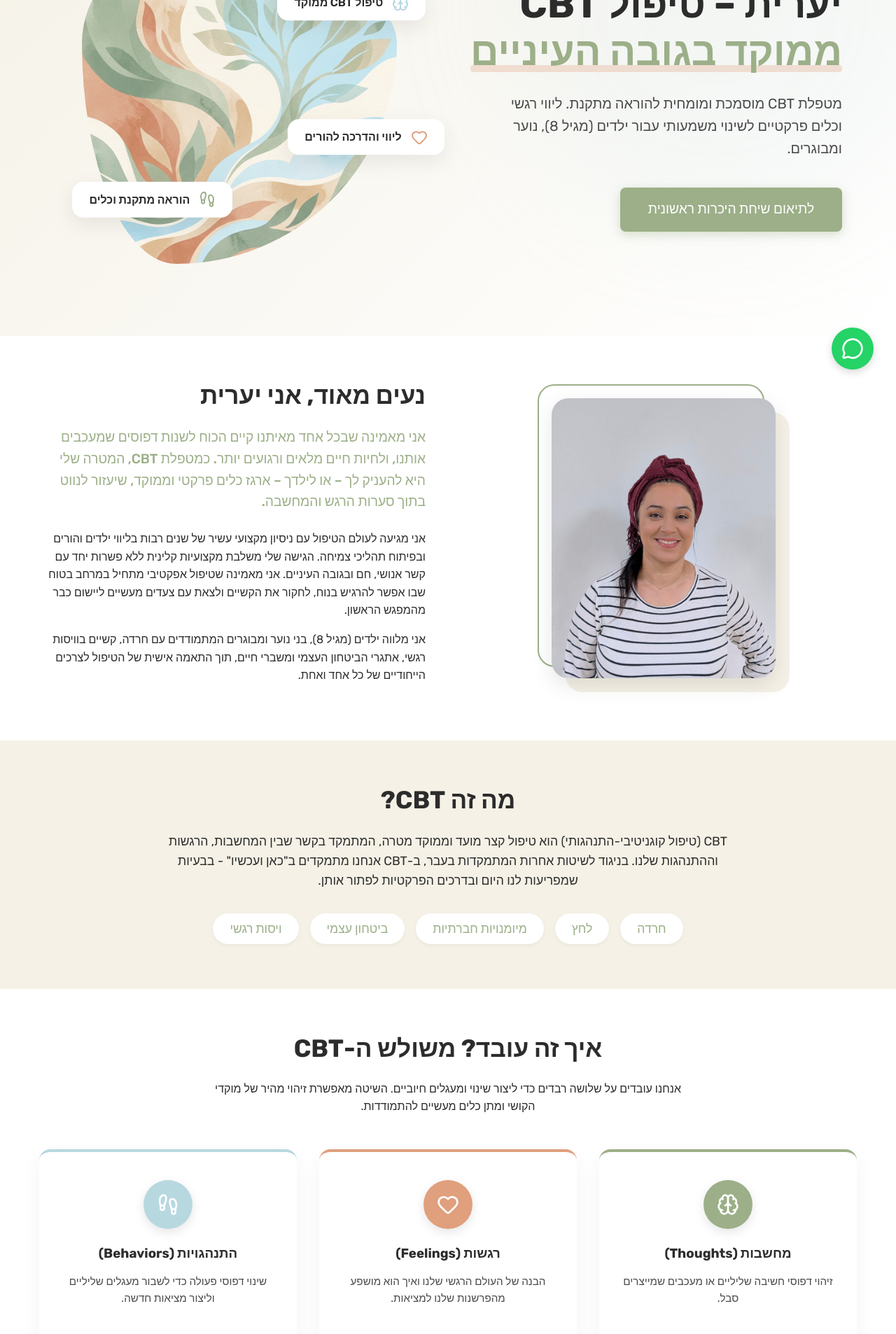
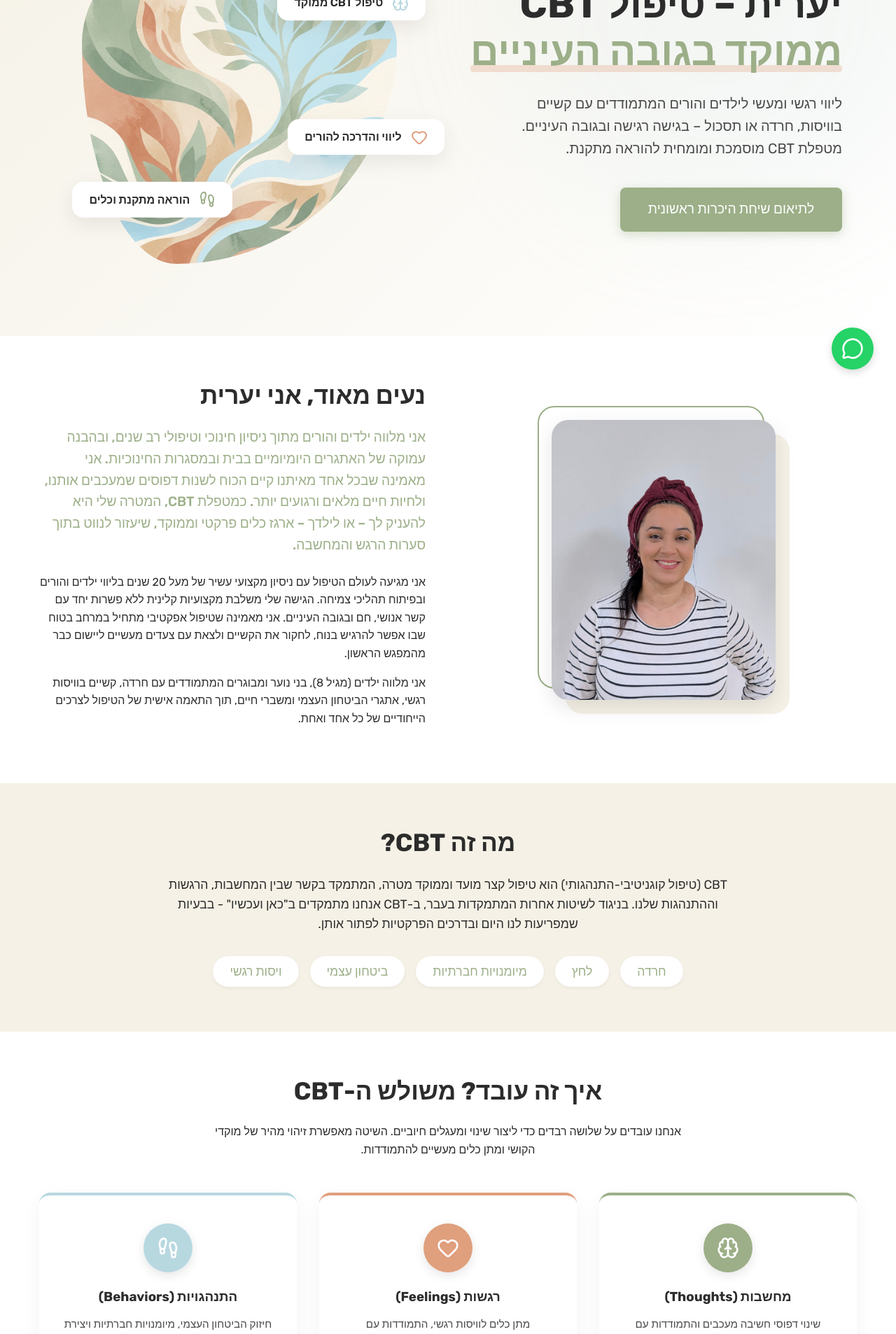
Before and after one commit to yanai101/yaarit-cbt, a React (Vite) app: page / in a window 1280 px wide. Shown: the part 240-2146 px from the top of the page at 70% size. Built offline with nearby package versions, Linux system fonts and the light colour scheme.

Commit message:
update text

```diff
--- a/src/App.jsx
+++ b/src/App.jsx
@@ -4,6 +4,7 @@ import WinningCombination from './components/WinningCombination'
 import About from './components/About'
 import WhatIsCBT from './components/WhatIsCBT'
 import HowItWorks from './components/HowItWorks'
+import TheProcess from './components/TheProcess'
 import TargetAudience from './components/TargetAudience'
 import FAQ from './components/FAQ'
 import Contact from './components/Contact'
@@ -19,6 +20,7 @@ function App() {
       <About />
       <WhatIsCBT />
       <HowItWorks />
+      <TheProcess />
       <WinningCombination />
       <TargetAudience />
       <FAQ />
--- a/src/components/About.jsx
+++ b/src/components/About.jsx
@@ -13,10 +13,10 @@ export default function About() {
         <div className="about-content">
           <h2 className="section-title" style={{textAlign: 'right'}}>נעים מאוד, אני יערית</h2>
           <p className="lead-text">
-            אני מאמינה שבכל אחד מאיתנו קיים הכוח לשנות דפוסים שמעכבים אותנו, ולחיות חיים מלאים ורגועים יותר. כמטפלת CBT, המטרה שלי היא להעניק לך – או לילדך – ארגז כלים פרקטי וממוקד, שיעזור לנווט בתוך סערות הרגש והמחשבה.
+            אני מלווה ילדים והורים מתוך ניסיון חינוכי וטיפולי רב שנים, ובהבנה עמוקה של האתגרים היומיומיים בבית ובמסגרות החינוכיות. אני מאמינה שבכל אחד מאיתנו קיים הכוח לשנות דפוסים שמעכבים אותנו, ולחיות חיים מלאים ורגועים יותר. כמטפלת CBT, המטרה שלי היא להעניק לך – או לילדך – ארגז כלים פרקטי וממוקד, שיעזור לנווט בתוך סערות הרגש והמחשבה.
           </p>
           <p>
-            אני מגיעה לעולם הטיפול עם ניסיון מקצועי עשיר של שנים רבות בליווי ילדים והורים ובפיתוח תהליכי צמיחה. הגישה שלי משלבת מקצועיות קלינית ללא פשרות יחד עם קשר אנושי, חם ובגובה העיניים. אני מאמינה שטיפול אפקטיבי מתחיל במרחב בטוח שבו אפשר להרגיש בנוח, לחקור את הקשיים ולצאת עם צעדים מעשיים ליישום כבר מהמפגש הראשון.
+            אני מגיעה לעולם הטיפול עם ניסיון מקצועי עשיר של מעל 20 שנים בליווי ילדים והורים ובפיתוח תהליכי צמיחה. הגישה שלי משלבת מקצועיות קלינית ללא פשרות יחד עם קשר אנושי, חם ובגובה העיניים. אני מאמינה שטיפול אפקטיבי מתחיל במרחב בטוח שבו אפשר להרגיש בנוח, לחקור את הקשיים ולצאת עם צעדים מעשיים ליישום כבר מהמפגש הראשון.
           </p>
           <p>
             אני מלווה ילדים (מגיל 8), בני נוער ומבוגרים המתמודדים עם חרדה, קשיים בוויסות רגשי, אתגרי הביטחון העצמי ומשברי חיים, תוך התאמה אישית של הטיפול לצרכים הייחודיים של כל אחד ואחת.
--- a/src/components/Contact.jsx
+++ b/src/components/Contact.jsx
@@ -99,7 +99,7 @@ export default function Contact() {
           <div className="form-header">
              <h3>צעד ראשון לשינוי משמעותי</h3>
              <p className="form-subtitle">השאירו פרטים ואחזור אליכם בהקדם</p>
-             <p className="form-reassurance">אם יש התלבטות – זה טבעי. אפשר להתחיל משיחה קצרה, בלי התחייבות.</p>
+             <p className="form-reassurance">אם יש התלבטות – זה טבעי. אפשר להתחיל משיחה קצרה, ללא התחייבות, כדי לבדוק מה מתאים לכם.</p>
           </div>
 
           <div className="form-group">
--- a/src/components/FAQ.jsx
+++ b/src/components/FAQ.jsx
@@ -6,15 +6,19 @@ import './FAQ.css';
 const faqs = [
   {
     question: "כמה זמן נמשך הטיפול?",
-    answer: "טיפול CBT הוא קצר מועד וממוקד, ובדרך כלל נמשך בין 12 ל-20 מפגשים. עם זאת, משך הטיפול משתנה בהתאם לצרכים האישיים, לקצב ההתקדמות ולמטרות שהוגדרו."
+    answer: "טיפול CBT הוא קצר מועד וממוקד, ובדרך כלל נמשך בין 12 ל-20 מפגשים. המטרה היא לתת כלים יישומיים לשינוי כבר מההתחלה, תוך התאמה לקצב האישי."
   },
   {
     question: "איך להסביר לילד על הטיפול?",
     answer: "אמרו לילד שאתם הולכים לפגוש את יערית, מישהי שעוזרת לילדים להבין רגשות ומחשבות, ולמצוא דרכים להרגיש טוב יותר כשיש קצת לחץ או דאגה. אפשר להגיד שזה כמו חוג שבו לומדים 'כוחות' חדשים."
   },
   {
-    question: "מה מידת המעורבות של ההורים בטיפול בילדים?",
-    answer: "בטיפול בילדים, ההורים הם שותפים מלאים. התהליך כולל הדרכת הורים קבועה כדי לתת לכם כלים לתמוך בילד בבית, לחזק את ההישגים מהטיפול ולהתמודד נכון עם אתגרים שעולים."
+    question: "מה אם הילד לא משתף פעולה?",
+    answer: "זה טבעי שיש חשש. אנחנו מוצאים את הדרך דרך משחק, יצירה וחיבור אישי, בקצב של הילד, כך שהחוויה הופכת לנעימה ומעצימה."
+  },
+  {
+    question: "מה מידת המעורבות של ההורים בטיפול?",
+    answer: "ההורים הם חלק בלתי נפרד מהתהליך – אתם השותפים הכי חשובים להצלחה. התהליך כולל הדרכת הורים שוטפת כדי ליישם את הכלים גם בבית."
   }
 ];
 
--- a/src/components/Hero.jsx
+++ b/src/components/Hero.jsx
@@ -54,7 +54,7 @@ export default function Hero() {
             <span className="highlight">ממוקד בגובה העיניים</span>
           </h1>
           <p className="hero-subtitle">
-            מטפלת CBT מוסמכת ומומחית להוראה מתקנת. ליווי רגשי וכלים פרקטיים לשינוי משמעותי עבור ילדים (מגיל 8), נוער ומבוגרים.
+            ליווי רגשי ומעשי לילדים והורים המתמודדים עם קשיים בוויסות, חרדה או תסכול – בגישה רגישה ובגובה העיניים. מטפלת CBT מוסמכת ומומחית להוראה מתקנת.
           </p>
           <div className="hero-actions">
             <a href="#contact" className="btn btn-lg">לתיאום שיחת היכרות ראשונית</a>
--- a/src/components/HowItWorks.jsx
+++ b/src/components/HowItWorks.jsx
@@ -7,19 +7,19 @@ export default function HowItWorks() {
     {
       title: "מחשבות (Thoughts)",
       icon: <Brain size={32} color="white" />,
-      desc: "זיהוי דפוסי חשיבה שליליים או מעכבים שמייצרים סבל.",
+      desc: "שינוי דפוסי חשיבה מעכבים והתמודדות עם פחדים וחרדות.",
       color: "var(--color-sage)"
     },
     {
       title: "רגשות (Feelings)",
       icon: <Heart size={32} color="white" />,
-      desc: "הבנה של העולם הרגשי שלנו ואיך הוא מושפע מהפרשנות שלנו למציאות.",
+      desc: "מתן כלים לוויסות רגשי, התמודדות עם התפרצויות כעס ותסכול.",
       color: "var(--color-terracotta)"
     },
     {
       title: "התנהגויות (Behaviors)",
       icon: <Footprints size={32} color="white" />,
-      desc: "שינוי דפוסי פעולה כדי לשבור מעגלים שליליים וליצור מציאות חדשה.",
+      desc: "חיזוק הביטחון העצמי, מיומנויות חברתיות ויצירת שיתוף פעולה בבית.",
       color: "var(--color-sky)"
     }
   ];
--- a/src/components/WhatsAppFAB.jsx
+++ b/src/components/WhatsAppFAB.jsx
@@ -3,7 +3,7 @@ import './WhatsAppFAB.css';
 
 export default function WhatsAppFAB() {
   const phoneNumber = "972506989894";
-  const message = "היי יערית, הגעתי דרך האתר ואשמח לשמוע פרטים נוספים";
+  const message = "היי יערית, אשמח להתייעץ לגבי הילד/ה שלי.";
   const encodedMessage = encodeURIComponent(message);
   const whatsappUrl = `https://wa.me/${phoneNumber}?text=${encodedMessage}`;
 
```
